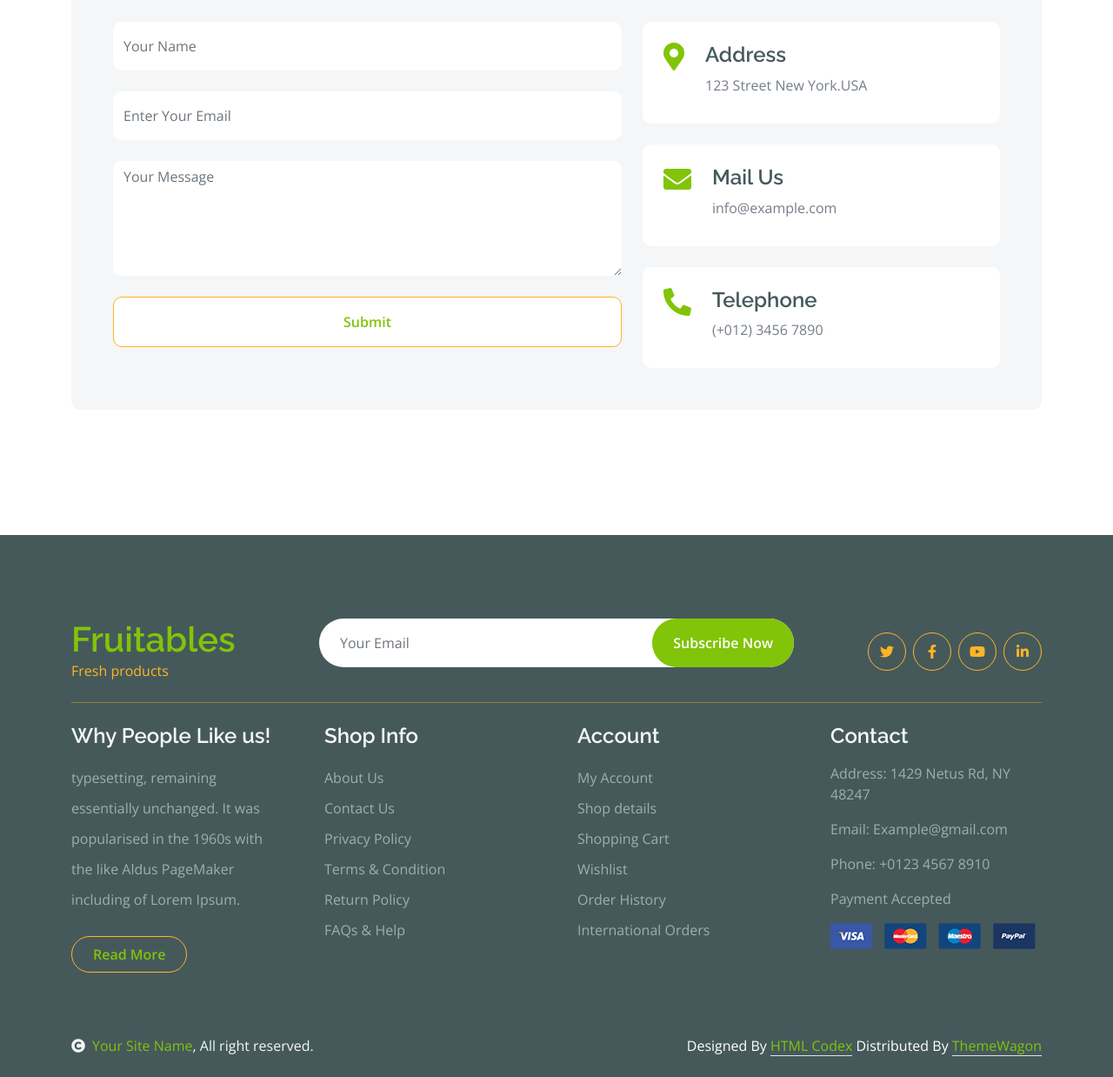
After one commit to karthik40404/fruitables, a Django app: template fruits/templates/contact.html in a window 1280 px wide. The commit adds this page. Shown: the part 1053-2291 px from the top of the page at 87% size. Run offline with Django 3.2, Linux system fonts and the light colour scheme; the template is opened without the code that fills it, so the values that code supplies are empty; some libraries are stand-ins or nearby versions.

Commit message:
'fruits'

```diff
--- a/fruits/fruity/urls.py
+++ b/fruits/fruity/urls.py
@@ -2,5 +2,6 @@ from django.urls import path
 from . import views
 # Create your views here.
 urlpatterns = [
-    path('fruity/', views.fruity)
+    path('', views.fruity),
+    path('contact', views.contact)
 ]
--- a/fruits/fruity/views.py
+++ b/fruits/fruity/views.py
@@ -2,3 +2,6 @@ from django.shortcuts import render
 
 def fruity(req):
     return render(req, 'index.html')
+
+def contact(req):
+    return render(req, 'contact.html')
--- /dev/null
+++ b/fruits/templates/contact.html
@@ -0,0 +1,292 @@
+<!DOCTYPE html>
+<html lang="en">
+
+    <head>
+        <meta charset="utf-8">
+        <title>Fruitables - Vegetable Website Template</title>
+        <meta content="width=device-width, initial-scale=1.0" name="viewport">
+        <meta content="" name="keywords">
+        <meta content="" name="description">
+        {% load static %}
+        <!-- Google Web Fonts -->
+        <link rel="preconnect" href="https://fonts.googleapis.com">
+        <link rel="preconnect" href="https://fonts.gstatic.com" crossorigin>
+        <link href="https://fonts.googleapis.com/css2?family=Open+Sans:wght@400;600&family=Raleway:wght@600;800&display=swap" rel="stylesheet">
+
+        <!-- Icon Font Stylesheet -->
+        <link rel="stylesheet" href="https://use.fontawesome.com/releases/v5.15.4/css/all.css"/>
+        <link href="https://cdn.jsdelivr.net/npm/bootstrap-icons@1.4.1/font/bootstrap-icons.css" rel="stylesheet">
+
+        <!-- Libraries Stylesheet -->
+        <link href="{% static 'lib/lightbox/css/lightbox.min.css'%}" rel="stylesheet">
+        <link href="{% static 'lib/owlcarousel/assets/owl.carousel.min.css'%}" rel="stylesheet">
+
+
+        <!-- Customized Bootstrap Stylesheet -->
+        <link href="{% static 'css/bootstrap.min.css' %}" rel="stylesheet">
+
+        <!-- Template Stylesheet -->
+        <link href="{% static 'css/style.css' %}" rel="stylesheet">
+    </head>
+
+    <body>
+
+        <!-- Spinner Start -->
+        <div id="spinner" class="show w-100 vh-100 bg-white position-fixed translate-middle top-50 start-50  d-flex align-items-center justify-content-center">
+            <div class="spinner-grow text-primary" role="status"></div>
+        </div>
+        <!-- Spinner End -->
+
+
+        <!-- Navbar start -->
+        <div class="container-fluid fixed-top">
+            <div class="container topbar bg-primary d-none d-lg-block">
+                <div class="d-flex justify-content-between">
+                    <div class="top-info ps-2">
+                        <small class="me-3"><i class="fas fa-map-marker-alt me-2 text-secondary"></i> <a href="#" class="text-white">123 Street, New York</a></small>
+                        <small class="me-3"><i class="fas fa-envelope me-2 text-secondary"></i><a href="#" class="text-white">Email@Example.com</a></small>
+                    </div>
+                    <div class="top-link pe-2">
+                        <a href="#" class="text-white"><small class="text-white mx-2">Privacy Policy</small>/</a>
+                        <a href="#" class="text-white"><small class="text-white mx-2">Terms of Use</small>/</a>
+                        <a href="#" class="text-white"><small class="text-white ms-2">Sales and Refunds</small></a>
+                    </div>
+                </div>
+            </div>
+            <div class="container px-0">
+                <nav class="navbar navbar-light bg-white navbar-expand-xl">
+                    <a href="index.html" class="navbar-brand"><h1 class="text-primary display-6">Fruitables</h1></a>
+                    <button class="navbar-toggler py-2 px-3" type="button" data-bs-toggle="collapse" data-bs-target="#navbarCollapse">
+                        <span class="fa fa-bars text-primary"></span>
+                    </button>
+                    <div class="collapse navbar-collapse bg-white" id="navbarCollapse">
+                        <div class="navbar-nav mx-auto">
+                            <a href="../" class="nav-item nav-link">Home</a>
+                            <a href="shop.html" class="nav-item nav-link">Shop</a>
+                            <a href="shop-detail.html" class="nav-item nav-link">Shop Detail</a>
+                            <div class="nav-item dropdown">
+                                <a href="#" class="nav-link dropdown-toggle" data-bs-toggle="dropdown">Pages</a>
+                                <div class="dropdown-menu m-0 bg-secondary rounded-0">
+                                    <a href="cart.html" class="dropdown-item">Cart</a>
+                                    <a href="chackout.html" class="dropdown-item">Chackout</a>
+                                    <a href="testimonial.html" class="dropdown-item">Testimonial</a>
+                                    <a href="404.html" class="dropdown-item">404 Page</a>
+                                </div>
+                            </div>
+                            <a href="contact" class="nav-item nav-link active">Contact</a>
+                        </div>
+                        <div class="d-flex m-3 me-0">
+                            <button class="btn-search btn border border-secondary btn-md-square rounded-circle bg-white me-4" data-bs-toggle="modal" data-bs-target="#searchModal"><i class="fas fa-search text-primary"></i></button>
+                            <a href="#" class="position-relative me-4 my-auto">
+                                <i class="fa fa-shopping-bag fa-2x"></i>
+                                <span class="position-absolute bg-secondary rounded-circle d-flex align-items-center justify-content-center text-dark px-1" style="top: -5px; left: 15px; height: 20px; min-width: 20px;">3</span>
+                            </a>
+                            <a href="#" class="my-auto">
+                                <i class="fas fa-user fa-2x"></i>
+                            </a>
+                        </div>
+                    </div>
+                </nav>
+            </div>
+        </div>
+        <!-- Navbar End -->
+
+
+        <!-- Modal Search Start -->
+        <div class="modal fade" id="searchModal" tabindex="-1" aria-labelledby="exampleModalLabel" aria-hidden="true">
+            <div class="modal-dialog modal-fullscreen">
+                <div class="modal-content rounded-0">
+                    <div class="modal-header">
+                        <h5 class="modal-title" id="exampleModalLabel">Search by keyword</h5>
+                        <button type="button" class="btn-close" data-bs-dismiss="modal" aria-label="Close"></button>
+                    </div>
+                    <div class="modal-body d-flex align-items-center">
+                        <div class="input-group w-75 mx-auto d-flex">
+                            <input type="search" class="form-control p-3" placeholder="keywords" aria-describedby="search-icon-1">
+                            <span id="search-icon-1" class="input-group-text p-3"><i class="fa fa-search"></i></span>
+                        </div>
+                    </div>
+                </div>
+            </div>
+        </div>
+        <!-- Modal Search End -->
+
+
+        <!-- Single Page Header start -->
+        <div class="container-fluid page-header py-5">
+            <h1 class="text-center text-white display-6">Contact</h1>
+            <ol class="breadcrumb justify-content-center mb-0">
+                <li class="breadcrumb-item"><a href="#">Home</a></li>
+                <li class="breadcrumb-item"><a href="#">Pages</a></li>
+                <li class="breadcrumb-item active text-white">Contact</li>
+            </ol>
+        </div>
+        <!-- Single Page Header End -->
+
+
+        <!-- Contact Start -->
+        <div class="container-fluid contact py-5">
+            <div class="container py-5">
+                <div class="p-5 bg-light rounded">
+                    <div class="row g-4">
+                        <div class="col-12">
+                            <div class="text-center mx-auto" style="max-width: 700px;">
+                                <h1 class="text-primary">Get in touch</h1>
+                                <p class="mb-4">The contact form is currently inactive. Get a functional and working contact form with Ajax & PHP in a few minutes. Just copy and paste the files, add a little code and you're done. <a href="https://htmlcodex.com/contact-form">Download Now</a>.</p>
+                            </div>
+                        </div>
+                        <div class="col-lg-12">
+                            <div class="h-100 rounded">
+                                <iframe class="rounded w-100"
+                                style="height: 400px;" src="https://www.google.com/maps/embed?pb=!1m18!1m12!1m3!1d387191.33750346623!2d-73.97968099999999!3d40.6974881!2m3!1f0!2f0!3f0!3m2!1i1024!2i768!4f13.1!3m3!1m2!1s0x89c24fa5d33f083b%3A0xc80b8f06e177fe62!2sNew%20York%2C%20NY%2C%20USA!5e0!3m2!1sen!2sbd!4v1694259649153!5m2!1sen!2sbd"
+                                loading="lazy" referrerpolicy="no-referrer-when-downgrade"></iframe>
+                            </div>
+                        </div>
+                        <div class="col-lg-7">
+                            <form action="" class="">
+                                <input type="text" class="w-100 form-control border-0 py-3 mb-4" placeholder="Your Name">
+                                <input type="email" class="w-100 form-control border-0 py-3 mb-4" placeholder="Enter Your Email">
+                                <textarea class="w-100 form-control border-0 mb-4" rows="5" cols="10" placeholder="Your Message"></textarea>
+                                <button class="w-100 btn form-control border-secondary py-3 bg-white text-primary " type="submit">Submit</button>
+                            </form>
+                        </div>
+                        <div class="col-lg-5">
+                            <div class="d-flex p-4 rounded mb-4 bg-white">
+                                <i class="fas fa-map-marker-alt fa-2x text-primary me-4"></i>
+                                <div>
+                                    <h4>Address</h4>
+                                    <p class="mb-2">123 Street New York.USA</p>
+                                </div>
+                            </div>
+                            <div class="d-flex p-4 rounded mb-4 bg-white">
+                                <i class="fas fa-envelope fa-2x text-primary me-4"></i>
+                                <div>
+                                    <h4>Mail Us</h4>
+                                    <p class="mb-2">info@example.com</p>
+                                </div>
+                            </div>
+                            <div class="d-flex p-4 rounded bg-white">
+                                <i class="fa fa-phone-alt fa-2x text-primary me-4"></i>
+                                <div>
+                                    <h4>Telephone</h4>
+                                    <p class="mb-2">(+012) 3456 7890</p>
+                                </div>
+                            </div>
+                        </div>
+                    </div>
+                </div>
+            </div>
+        </div>
+        <!-- Contact End -->
+
+
+        <!-- Footer Start -->
+        <div class="container-fluid bg-dark text-white-50 footer pt-5 mt-5">
+            <div class="container py-5">
+                <div class="pb-4 mb-4" style="border-bottom: 1px solid rgba(226, 175, 24, 0.5) ;">
+                    <div class="row g-4">
+                        <div class="col-lg-3">
+                            <a href="#">
+                                <h1 class="text-primary mb-0">Fruitables</h1>
+                                <p class="text-secondary mb-0">Fresh products</p>
+                            </a>
+                        </div>
+                        <div class="col-lg-6">
+                            <div class="position-relative mx-auto">
+                                <input class="form-control border-0 w-100 py-3 px-4 rounded-pill" type="number" placeholder="Your Email">
+                                <button type="submit" class="btn btn-primary border-0 border-secondary py-3 px-4 position-absolute rounded-pill text-white" style="top: 0; right: 0;">Subscribe Now</button>
+                            </div>
+                        </div>
+                        <div class="col-lg-3">
+                            <div class="d-flex justify-content-end pt-3">
+                                <a class="btn  btn-outline-secondary me-2 btn-md-square rounded-circle" href=""><i class="fab fa-twitter"></i></a>
+                                <a class="btn btn-outline-secondary me-2 btn-md-square rounded-circle" href=""><i class="fab fa-facebook-f"></i></a>
+                                <a class="btn btn-outline-secondary me-2 btn-md-square rounded-circle" href=""><i class="fab fa-youtube"></i></a>
+                                <a class="btn btn-outline-secondary btn-md-square rounded-circle" href=""><i class="fab fa-linkedin-in"></i></a>
+                            </div>
+                        </div>
+                    </div>
+                </div>
+                <div class="row g-5">
+                    <div class="col-lg-3 col-md-6">
+                        <div class="footer-item">
+                            <h4 class="text-light mb-3">Why People Like us!</h4>
+                            <p class="mb-4">typesetting, remaining essentially unchanged. It was
+                                popularised in the 1960s with the like Aldus PageMaker including of Lorem Ipsum.</p>
+                            <a href="" class="btn border-secondary py-2 px-4 rounded-pill text-primary">Read More</a>
+                        </div>
+                    </div>
+                    <div class="col-lg-3 col-md-6">
+                        <div class="d-flex flex-column text-start footer-item">
+                            <h4 class="text-light mb-3">Shop Info</h4>
+                            <a class="btn-link" href="">About Us</a>
+                            <a class="btn-link" href="">Contact Us</a>
+                            <a class="btn-link" href="">Privacy Policy</a>
+                            <a class="btn-link" href="">Terms & Condition</a>
+                            <a class="btn-link" href="">Return Policy</a>
+                            <a class="btn-link" href="">FAQs & Help</a>
+                        </div>
+                    </div>
+                    <div class="col-lg-3 col-md-6">
+                        <div class="d-flex flex-column text-start footer-item">
+                            <h4 class="text-light mb-3">Account</h4>
+                            <a class="btn-link" href="">My Account</a>
+                            <a class="btn-link" href="">Shop details</a>
+                            <a class="btn-link" href="">Shopping Cart</a>
+                            <a class="btn-link" href="">Wishlist</a>
+                            <a class="btn-link" href="">Order History</a>
+                            <a class="btn-link" href="">International Orders</a>
+                        </div>
+                    </div>
+                    <div class="col-lg-3 col-md-6">
+                        <div class="footer-item">
+                            <h4 class="text-light mb-3">Contact</h4>
+                            <p>Address: 1429 Netus Rd, NY 48247</p>
+                            <p>Email: Example@gmail.com</p>
+                            <p>Phone: +0123 4567 8910</p>
+                            <p>Payment Accepted</p>
+                            <img src ="{% static 'img/payment.png' %}" class="img-fluid" alt="">
+                        </div>
+                    </div>
+                </div>
+            </div>
+        </div>
+        <!-- Footer End -->
+
+        <!-- Copyright Start -->
+        <div class="container-fluid copyright bg-dark py-4">
+            <div class="container">
+                <div class="row">
+                    <div class="col-md-6 text-center text-md-start mb-3 mb-md-0">
+                        <span class="text-light"><a href="#"><i class="fas fa-copyright text-light me-2"></i>Your Site Name</a>, All right reserved.</span>
+                    </div>
+                    <div class="col-md-6 my-auto text-center text-md-end text-white">
+                        <!--/*** This template is free as long as you keep the below author’s credit link/attribution link/backlink. ***/-->
+                        <!--/*** If you'd like to use the template without the below author’s credit link/attribution link/backlink, ***/-->
+                        <!--/*** you can purchase the Credit Removal License from "https://htmlcodex.com/credit-removal". ***/-->
+                        Designed By <a class="border-bottom" href="https://htmlcodex.com">HTML Codex</a> Distributed By <a class="border-bottom" href="https://themewagon.com">ThemeWagon</a>
+                    </div>
+                </div>
+            </div>
+        </div>
+        <!-- Copyright End -->
+
+
+
+        <!-- Back to Top -->
+        <a href="#" class="btn btn-primary border-3 border-primary rounded-circle back-to-top"><i class="fa fa-arrow-up"></i></a>
+
+
+    <!-- JavaScript Libraries -->
+    <script src="https://ajax.googleapis.com/ajax/libs/jquery/3.6.4/jquery.min.js"></script>
+    <script src="https://cdn.jsdelivr.net/npm/bootstrap@5.0.0/dist/js/bootstrap.bundle.min.js"></script>
+    <script src="{% static 'lib/easing/easing.min.js' %}"></script>
+    <script src="{% static 'lib/waypoints/waypoints.min.js' %}"></script>
+    <script src="{% static 'lib/lightbox/js/lightbox.min.js' %}"></script>
+    <script src="{% static 'lib/owlcarousel/owl.carousel.min.js' %}"></script>
+
+    <!-- Template Javascript -->
+    <script src="{% static 'js/main.js' %}"></script>
+    </body>
+
+</html>
```
Also changed, not shown: fruits/templates/index.html (+59 -57 lines).
